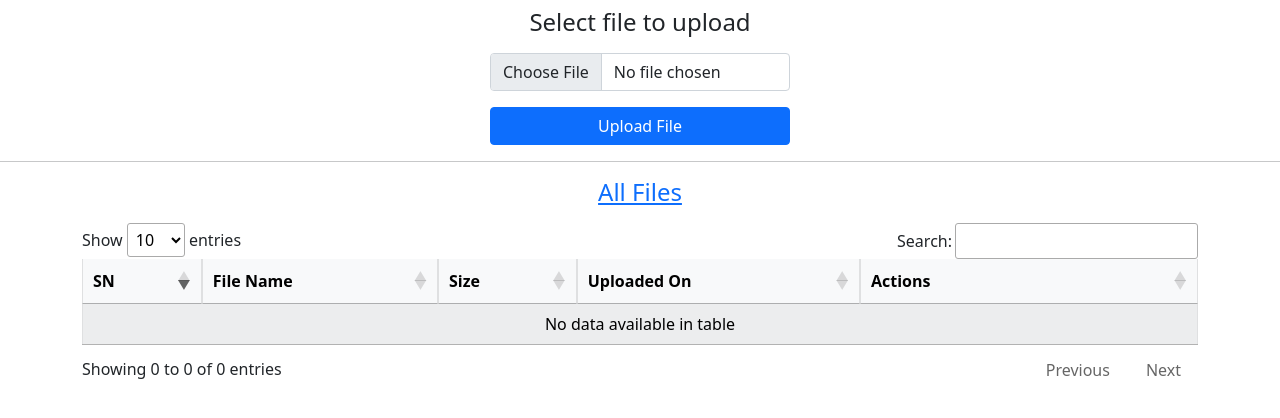
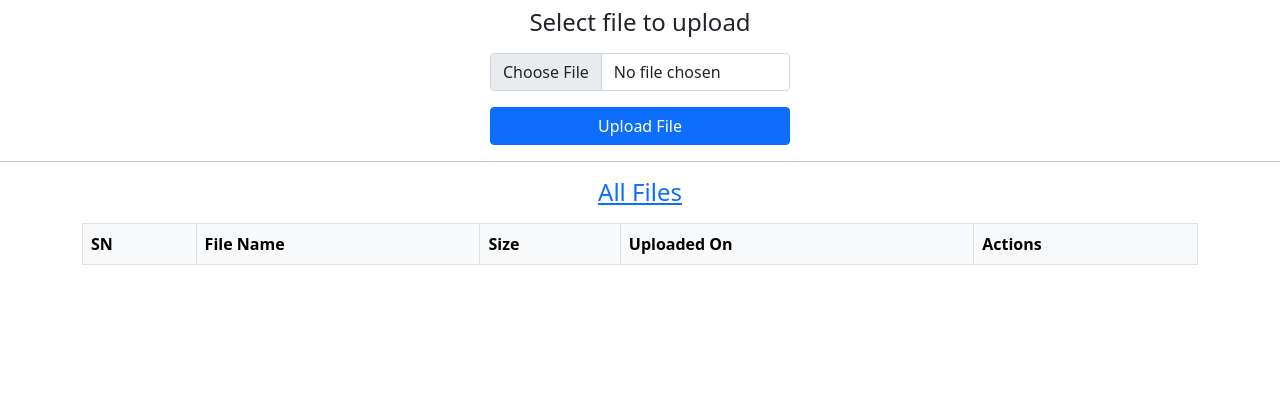
Before and after one commit to skneo/Share_File_and_Text_across_Web, a PHP site: page /share_file.php in a window 1280 px wide. Shown: the part 56-474 px from the top of the page. Run offline with PHP 8.4, Linux system fonts and the light colour scheme; the visitor is signed in with stand-in values (Sample User, id 1); lists and menus that the app fills with data are empty; some libraries are stand-ins or nearby versions.

Commit message:
data table and qr code removed

```diff
--- a/share_file.php
+++ b/share_file.php
@@ -33,8 +33,8 @@ if ($_SERVER['REQUEST_METHOD'] === 'POST' && isset($_POST['submit'])) {
         }
     }
 }
-if (isset($_POST['delete'])) {
-    $fileName = $_POST['delete'];
+if (isset($_GET['delete'])) {
+    $fileName = $_GET['delete'];
     $file = "$uploads_dir/$fileName";
     if (file_exists($file)) {
         unlink($file);
@@ -87,7 +87,7 @@ if (isset($_POST['delete'])) {
         }
     </script>
     <h4 class="text-center"><a href="share_file.php">All Files</a> </h4>
-    <div class="container my-3">
+    <div class="container my-3 table-responsive">
         <table id="table_id" class="table-light table table-striped table-bordered w-100">
             <thead>
                 <tr>
@@ -95,7 +95,7 @@ if (isset($_POST['delete'])) {
                     <th>File Name</th>
                     <th>Size </th>
                     <th>Uploaded On</th>
-                    <th style='min-width:300px'>Actions</th>
+                    <th style='min-width:50px'>Actions</th>
                 </tr>
             </thead>
             <tbody>
@@ -122,18 +122,8 @@ if (isset($_POST['delete'])) {
                                     <td>$size kb</td>
                                     <td>$dateTime</td>
                                     <td>
-                                        <div class='mt-2 d-flex'>
-                                            <div>
-                                                <a href=\"preview_file.php?file=$filedownload\" class='btn-sm btn btn-success'>View</a>
-                                                <a href=\"$uploads_dir/$filedownload\" download class='btn-sm btn btn-primary mx-1'>Download</a>
-                                                <a href=\"scan_qr_code.php?qr_url=http://$current_site/$uploads_dir/$filedownload\" class='btn-sm btn btn-info'>QR Code</a>
-                                            </div>
-                                            <div class='float-start'>
-                                                <form method='post' class='mx-2' action='share_file.php'>
-                                                    <button onclick=\"return confirm('Sure to delete $file ?')\" type='submit' class='btn-sm btn btn-danger' name='delete' value=\"$file\">Delete</button>
-                                                </form>
-                                            </div>
-                                        </div
+                                        <a href=\"$uploads_dir/$filedownload\" download class='me-2'>Download</a>
+                                        <a onclick=\"return confirm('Sure to delete $file ?')\" href='share_file.php?delete=$file'>Delete</a>
                                     </td>
                                 </tr>";
                             $sn = $sn + 1;
@@ -143,20 +133,6 @@ if (isset($_POST['delete'])) {
                 ?>
             </tbody>
         </table>
-        <!-- for data table -->
-        <script src="https://code.jquery.com/jquery-3.5.1.js"> </script>
-        <script src="https://cdn.datatables.net/1.11.3/js/jquery.dataTables.min.js"> </script>
-        <link href="https://cdn.datatables.net/1.11.3/css/jquery.dataTables.min.css" rel="stylesheet">
-        <script>
-            $(document).ready(function() {
-                $('#table_id').DataTable({
-                    "scrollX": true,
-                    "order": [
-                        [0, "desc"]
-                    ],
-                });
-            });
-        </script>
     </div>
 
     <!-- Option 1: Bootstrap Bundle with Popper -->
```
